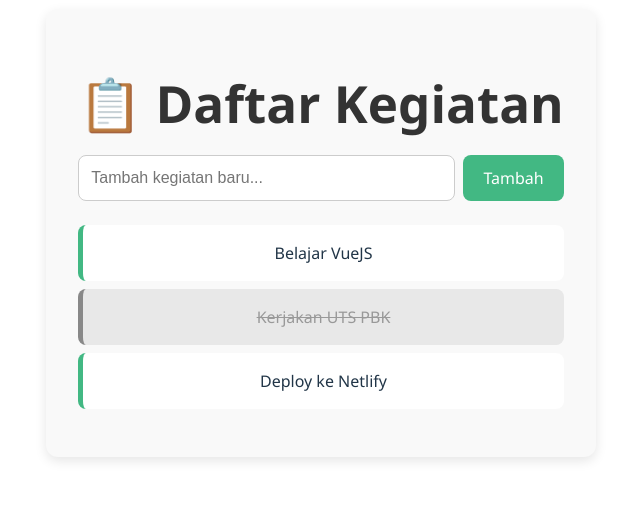
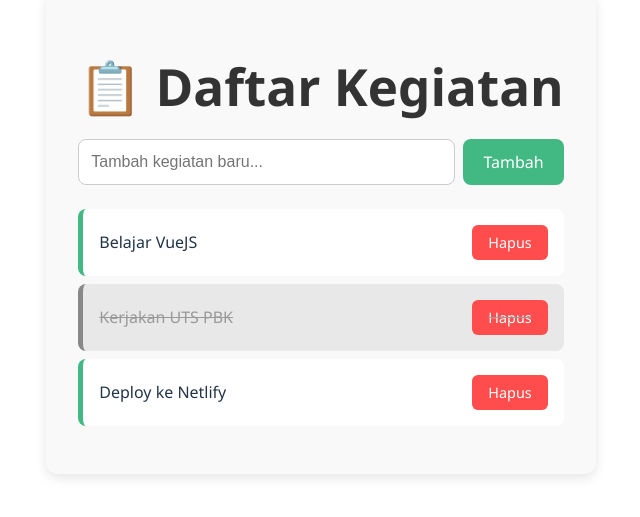
Before and after one commit to rahayuadiela10/UTS_PBK_TODOLIST, a Vue app: page / in a window 1280 px wide. Shown: the part 167-684 px from the top of the page, without its empty margins (319-959 px from the left). Built offline with nearby package versions, Linux system fonts and the light colour scheme.

Commit message:
USER DAPAT MEMBATALKAN KEGIATAN YANG TELAH DI TAMBAHKAN

```diff
--- a/src/App.vue
+++ b/src/App.vue
@@ -11,7 +11,7 @@ const todos = ref([
 // Input dari user
 const newTodo = ref('')
 
-// Fungsi untuk menambahkan kegiatan
+// Fungsi menambah kegiatan
 const addTodo = () => {
   if (newTodo.value.trim() !== '') {
     todos.value.push({
@@ -21,6 +21,11 @@ const addTodo = () => {
     })
     newTodo.value = ''
   }
+}
+
+// Fungsi menghapus kegiatan
+const removeTodo = (id) => {
+  todos.value = todos.value.filter(todo => todo.id !== id)
 }
 </script>
 
@@ -38,6 +43,7 @@ const addTodo = () => {
     <ul class="todo-list">
       <li v-for="todo in todos" :key="todo.id" :class="{ done: todo.done }">
         {{ todo.text }}
+        <button class="delete-btn" @click="removeTodo(todo.id)">Hapus</button>
       </li>
     </ul>
   </main>
@@ -99,7 +105,9 @@ button:hover {
   margin: 0.5rem 0;
   padding: 1rem;
   border-radius: 8px;
-  transition: 0.2s ease;
+  display: flex;
+  justify-content: space-between;
+  align-items: center;
   border-left: 5px solid #42b883;
 }
 
@@ -109,4 +117,18 @@ button:hover {
   background-color: #e8e8e8;
   border-left-color: #888;
 }
+
+.delete-btn {
+  background-color: #ff4d4d;
+  padding: 0.5rem 1rem;
+  border: none;
+  border-radius: 6px;
+  color: white;
+  font-size: 0.9rem;
+  cursor: pointer;
+}
+
+.delete-btn:hover {
+  background-color: #e60000;
+}
 </style>
```
